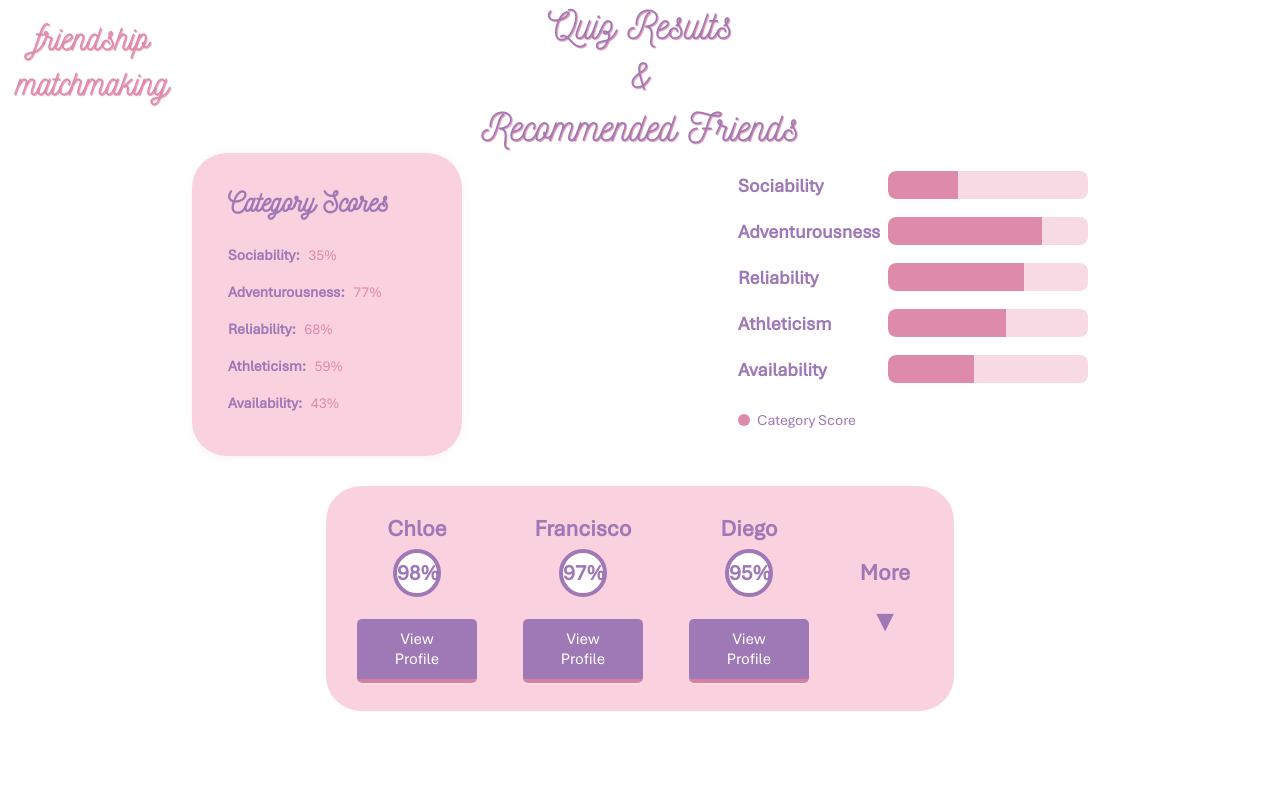
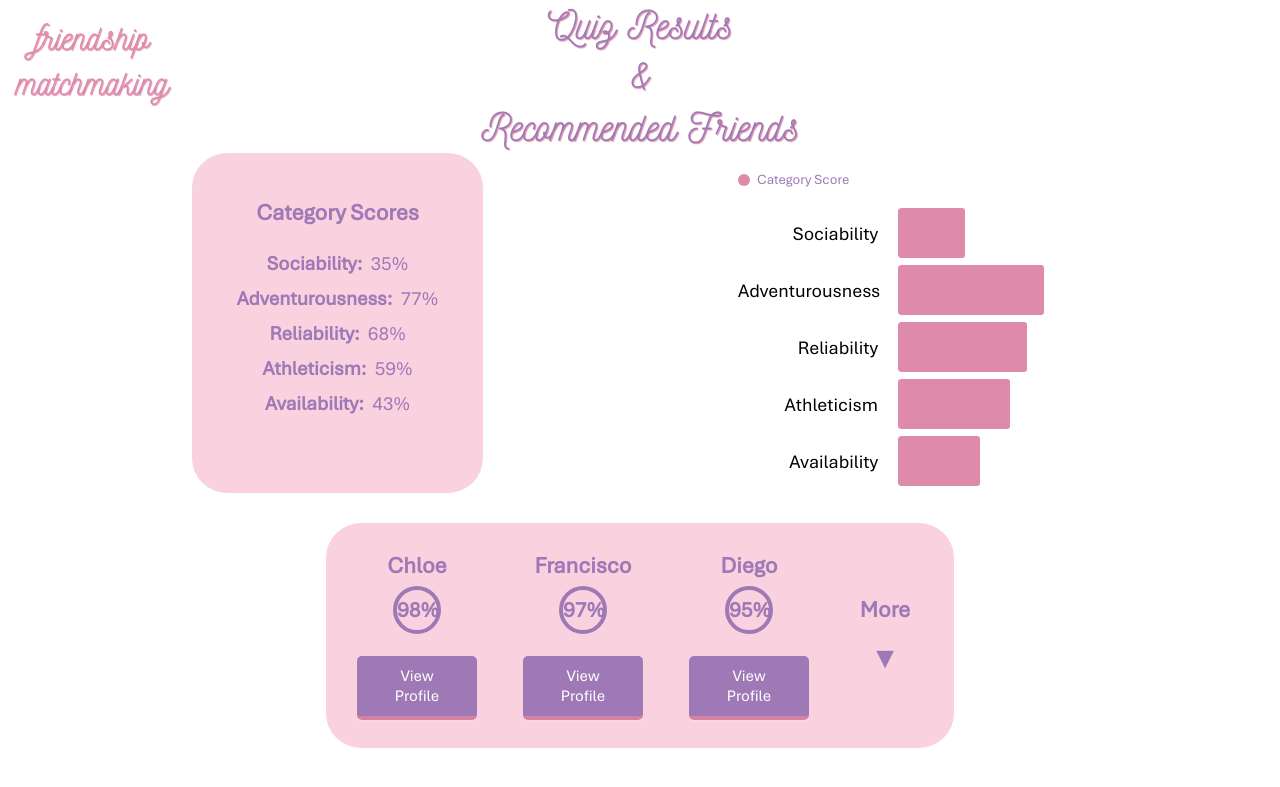
Before and after one commit to SofiSaR/COP4813_FriendFinder, a PHP site: page /COP4813_FriendFinder/Frontend/quiz-results.php in a window 1280 px wide. Shown: the top 787 px of the page. Run offline with PHP 8.4, Linux system fonts and the light colour scheme; a user stored in the database is signed in.

Commit message:
Full prototype complete

```diff
--- a/Frontend/css/general.css
+++ b/Frontend/css/general.css
@@ -48,6 +48,12 @@
     text-shadow: 1px 1px 1px var(--dark-pink);
 }
 
+h3 {
+    font-size: 23px;
+    font-weight: bold;
+    color: var(--signature-purple);
+}
+
 #website-title {
     font-size: 35px;
     text-align: center;
--- a/Frontend/css/quiz-results.css
+++ b/Frontend/css/quiz-results.css
@@ -11,7 +11,7 @@
 }
 
 .title {
-    text-align: center;;
+    text-align: center;
 }
 
 #results-section {
@@ -21,35 +21,20 @@
     width: 100%;
 }
 
-.category-scores {
-    min-width: 270px;
-    padding: 32px 36px;
-    align-items: flex-start;
-    box-shadow: 0 2px 10px rgba(222, 138, 170, 0.10);
-}
-
-.category-title {
-    font-size: 28px;
-    font-family: var(--title-font);
-    color: var(--signature-purple);
-    margin-bottom: 18px;
-    font-weight: bold;
-}
-
 .score-row {
     margin-bottom: 10px;
-    font-size: 22px;
+    font-size: 20px;
     font-weight: bold;
     color: var(--signature-purple);
 }
 
 .score-label {
-    font-family: var(--common-font);
+    font-size: 20px;
     font-weight: bold;
 }
 
 .score-value {
-    color: var(--dark-pink);
+    font-size: 20px;
     font-weight: normal;
     margin-left: 4px;
 }
@@ -65,22 +50,23 @@
 .bar-row {
     display: flex;
     align-items: center;
-    margin-bottom: 18px;
+    margin-bottom: 7px;
 }
 
 .bar-label {
     width: 140px;
+    text-align: right;
+    margin-right: 10px;
     font-size: 19px;
-    color: var(--signature-purple);
-    font-weight: bold;
+    color: black;
     font-family: var(--common-font);
 }
 
 .bar-bg {
     flex: 1;
-    background: var(--lightest-pink);
-    border-radius: 8px;
-    height: 28px;
+    background: var(--background-color);
+    border-radius: 3px;
+    height: 50px;
     margin-left: 10px;
     position: relative;
     overflow: hidden;
@@ -89,13 +75,12 @@
 .bar-fill {
     background: var(--dark-pink);
     height: 100%;
-    border-radius: 8px 0 0 8px;
-    transition: width 0.5s;
+    border-radius: 3px;
 }
 
 .bar-legend {
-    margin-top: 10px;
-    font-size: 15px;
+    margin-bottom: 20px;
+    font-size: 14px;
     color: var(--signature-purple);
     display: flex;
     align-items: center;
@@ -155,7 +140,7 @@
     font-weight: bold;
     line-height: 40px;
     text-align: center;
-    background: var(--background-color);
+    background: var(--light-pink);
     margin-bottom: 5px;
 }
 
@@ -179,3 +164,12 @@
     color: var(--signature-purple);
     margin-top: 10px;
 }
+
+.view-profile {
+    font-size: 20px;
+    width: 300px;
+}
+
+.scores-title {
+    margin-bottom: 25px;
+}
--- a/Frontend/js/quiz-results.js
+++ b/Frontend/js/quiz-results.js
@@ -0,0 +1,9 @@
+document.addEventListener('DOMContentLoaded', () => {
+    const viewProfileButtons = document.querySelectorAll('[class$="view-profile"]');
+
+    for (let i = 0; i < viewProfileButtons.length; i++) {
+        viewProfileButtons[i].addEventListener('click', function(event) {
+            window.location.href = 'profile.php';
+        });
+    }
+});
--- a/Frontend/profile.php
+++ b/Frontend/profile.php
@@ -16,7 +16,7 @@
     <!-- page title -->
     <title>Friendship Matchmaking - Profile</title>
     <!-- for CSS stylesheet -->
-    <link rel="stylesheet" href="/Frontend/css/profile.css">
+    <link rel="stylesheet" href="css/profile.css">
 </head>
 <body>
     <main>
@@ -35,7 +35,7 @@
                             <!-- for the profile picture -->
                             <div id="profile-picture">
                                 <!-- add pic src -->
-                                <img id="profile-img" src="Frontend/images/icons/profile-picture.webp" alt="profile picture">
+                                <img id="profile-img" src="../Backend/images/icons/profile-picture.webp" alt="profile picture">
                             </div>
                             <!-- for the contact info -->
                             <div id="contact-info">
--- a/Frontend/quiz-results.php
+++ b/Frontend/quiz-results.php
@@ -15,8 +15,8 @@
     <div id="results-page">
         <h1 class="title">Quiz Results<br>&amp;<br>Recommended Friends</h1>
         <div id="results-section">
-            <div class="pink-container category-scores">
-                <div class="category-title">Category Scores</div>
+            <div class="pink-container">
+                <h3 class="scores-title">Category Scores</h3>
                 <div class="score-row"><span class="score-label">Sociability:</span> <span class="score-value">35%</span></div>
                 <div class="score-row"><span class="score-label">Adventurousness:</span> <span class="score-value">77%</span></div>
                 <div class="score-row"><span class="score-label">Reliability:</span> <span class="score-value">68%</span></div>
@@ -24,6 +24,9 @@
                 <div class="score-row"><span class="score-label">Availability:</span> <span class="score-value">43%</span></div>
             </div>
             <div class="bar-chart-container">
+                <div class="bar-legend">
+                    <span class="legend-dot"></span> Category Score
+                </div>
                 <div class="bar-row">
                     <span class="bar-label">Sociability</span>
                     <div class="bar-bg">
@@ -54,9 +57,6 @@
                         <div class="bar-fill" style="width:43%"></div>
                     </div>
                 </div>
-                <div class="bar-legend">
-                    <span class="legend-dot"></span> Category Score
-                </div>
             </div>
         </div>
         <div class="recommendations pink-container">
@@ -65,21 +65,21 @@
                 <span class="friend-match">
                     <span class="match-circle">98%</span>
                 </span>
-                <button>View Profile</button>
+                <button class="view-profile">View Profile</button>
             </div>
             <div class="friend-card">
                 <span class="friend-name">Francisco</span>
                 <span class="friend-match">
                     <span class="match-circle">97%</span>
                 </span>
-                <button>View Profile</button>
+                <button class="view-profile">View Profile</button>
             </div>
             <div class="friend-card">
                 <span class="friend-name">Diego</span>
                 <span class="friend-match">
                     <span class="match-circle">95%</span>
                 </span>
-                <button>View Profile</button>
+                <button class="view-profile">View Profile</button>
             </div>
             <div class="friend-card more-card">
                 <span class="friend-name">More</span>
@@ -87,5 +87,6 @@
             </div>
         </div>
     </div>
+    <script src="js/quiz-results.js"></script>
 </body>
 </html>
```
Also changed, not shown: Frontend/matches.php (+14 -14 lines), Backend/images/icons/hannah-pic.webp (added), Backend/images/icons/huda-pic.webp (added), Backend/images/icons/jeremiah-pic.webp (added), Backend/images/icons/link.webp (added), Backend/images/icons/match-icon.webp (added), Backend/images/icons/name-tag-icon.webp (added), Backend/images/icons/nicolas-pic.webp (added), Backend/images/icons/profile-picture.webp (added).
